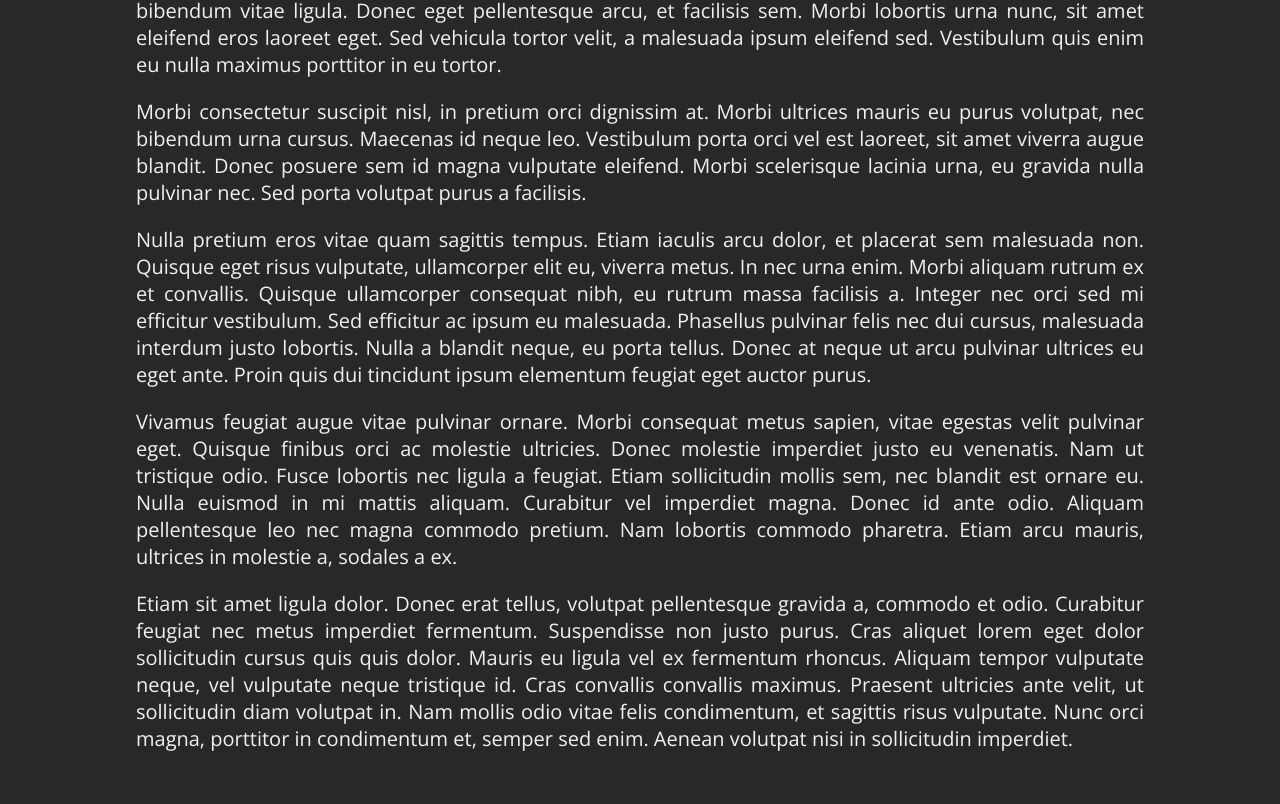
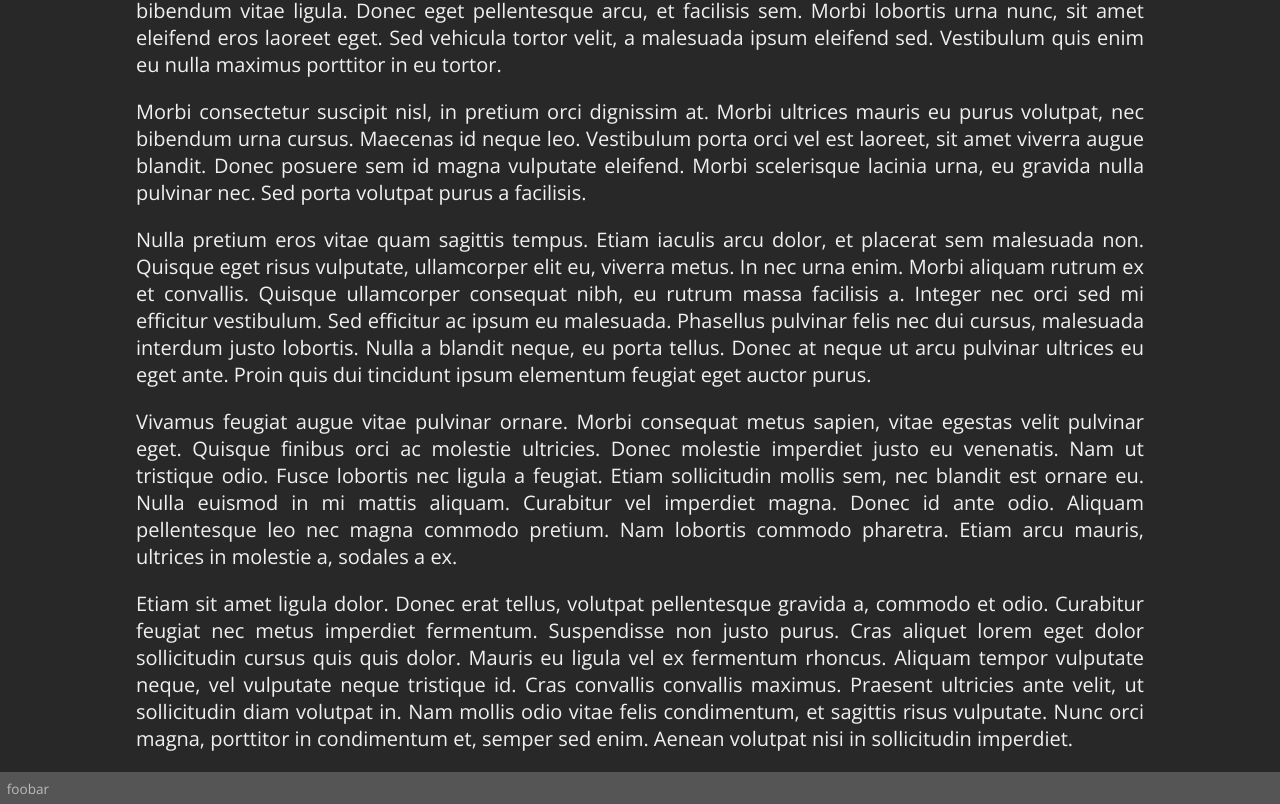
Before and after one commit to Weikardzaena/my-website, an Angular app: page /home in a window 1280 px wide. Shown: the part 940-1744 px from the top of the page. Before the commit the page ends 1712 px from the top, so only its background shows below. Built offline with nearby package versions, Linux system fonts and the light colour scheme.

Commit message:
4: Basic footer layout is in place
The footer is always at least at the bottom of the screen.  Also, another color
is added for the footer foreground.

```diff
--- a/src/app/app.component.css
+++ b/src/app/app.component.css
@@ -1,5 +1,6 @@
 #content-wrapper {
     margin: 0 auto;
+    min-height: calc(100vh - 95px);
 }
 
 #content h1 {
@@ -43,3 +44,11 @@
 .active-link {
     background-color: var(--second-bg-color);
 }
+
+#footer {
+    font-size: 0.85em;
+    color: var(--second-fg-color);
+    padding: 0.5em;
+    margin: 0;
+    background-color: var(--second-bg-color);
+}
--- a/src/app/app.component.html
+++ b/src/app/app.component.html
@@ -21,3 +21,6 @@
     <router-outlet></router-outlet>
   </div>
 </div>
+<div id="footer">
+    foobar
+</div>
--- a/src/styles.css
+++ b/src/styles.css
@@ -5,6 +5,7 @@
     --main-bg-color: #282828;
     --main-fg-color: #f0f0f0;
     --main-accent-color: #70cdff;
+    --second-fg-color: #bbbbbb;
     --second-bg-color: #555555;
     --second-accent-color: #cfa8ff;
     --error-accent-color: #cf0000;
@@ -15,6 +16,9 @@ html, body {
     background: var(--main-bg-color);
     color: var(--main-fg-color);
     font-family: "Open Sans", sans-serif;
+    width: 100%;
+    margin: 0;
+    padding: 0;
 }
 
 p {
```
